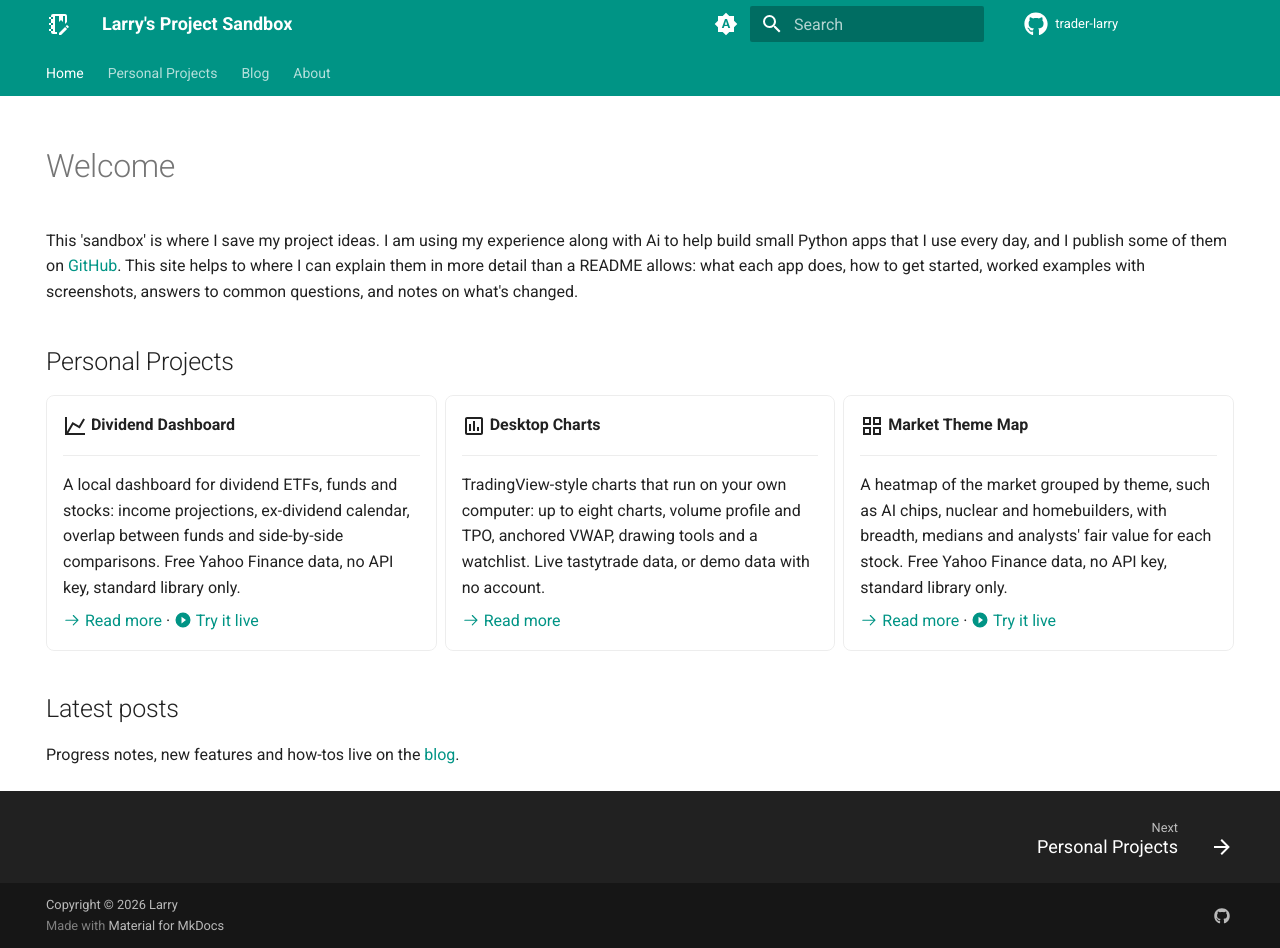
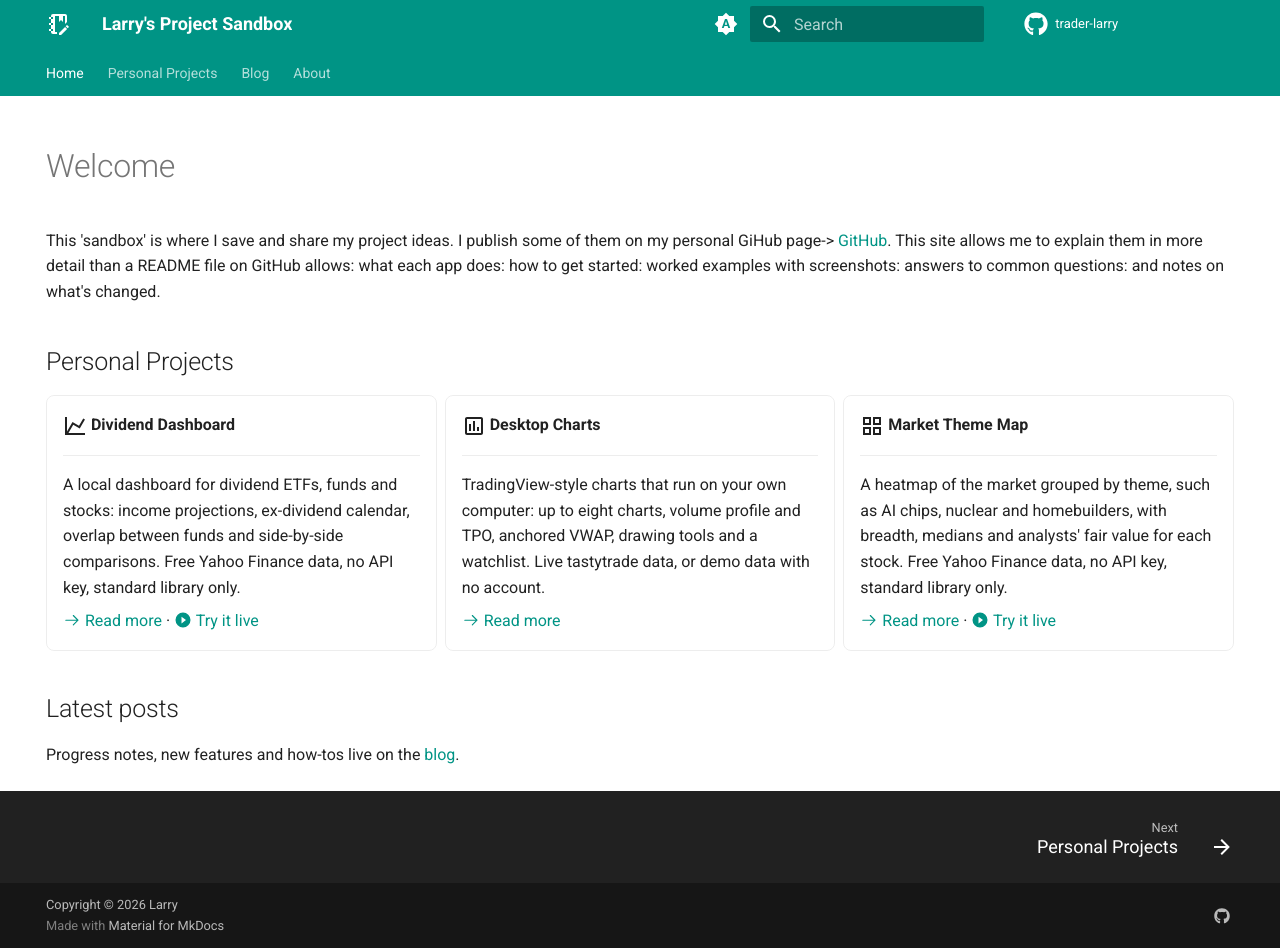
Before and after one commit to trader-larry/trader-larry.github.io, an MkDocs documentation site: the page built from docs/index.md, in a window 1280 px wide and 948 px high. Built offline with MkDocs 1.6.1 and Material for MkDocs 9.7.7, drawn with Linux system fonts in a browser that asks for light colours.

Commit message:
edited about and index pages

```diff
--- a/docs/index.md
+++ b/docs/index.md
@@ -6,10 +6,9 @@ hide:
 
 # Welcome
 
-This 'sandbox' is where I save my project ideas. I am using my experience along with Ai to help build small Python apps that I use every day, and I publish some of them on
-[GitHub](https://github.com/trader-larry){ target=_blank rel=noopener }. This site helps to where I can explain them in
-more detail than a README allows: what each app does, how to get started, worked
-examples with screenshots, answers to common questions, and notes on what's changed.
+This 'sandbox' is where I save and share my project ideas. I publish some of them on my personal GiHub page->
+[GitHub](https://github.com/trader-larry){ target=_blank rel=noopener }. This site allows me to explain them in more detail than a README file on GitHub allows: what each app does: how to get started: worked
+examples with screenshots: answers to common questions: and notes on what's changed.
 
 ## Personal Projects
 
```
Also changed, not shown: docs/about.md (+5 -1 lines).
